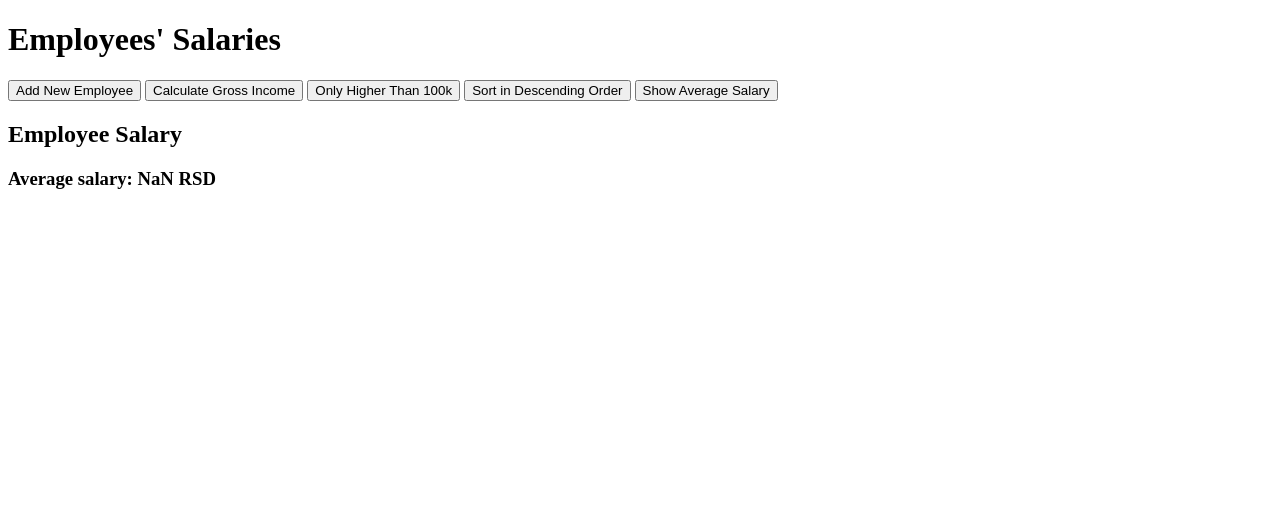
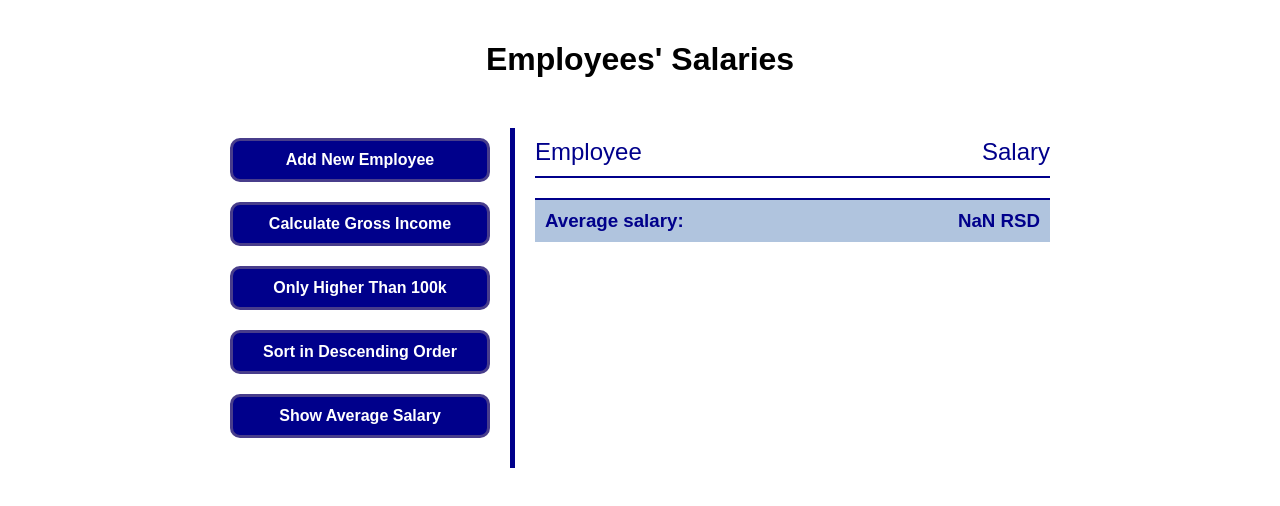
Before and after one commit to JelenaMarjanovic/cs-vanilla_js, a plain HTML site: page index.html in a window 1280 px wide. Both pictures are taken after a click on the button "Show Average Salary". Drawn offline with Linux system fonts and the light colour scheme; no server answers.

Commit message:
CSS styling

```diff
--- a/employeeData.js
+++ b/employeeData.js
@@ -38,13 +38,15 @@ async function fetchEmployee() {
 // Update DOM
 function updateDOM(data = employees) {
   // Clear previous content
-  mainContent.innerHTML = "<h2>Employee Salary</h2>";
+  mainContent.innerHTML = "<h2><span>Employee</span> <span>Salary</span></h2>";
 
   // Show updated content
   data.forEach(employee => {
     const el = document.createElement("div");
     el.classList.add("employee");
-    el.innerHTML = `${employee.name} ${formatAsCurrency(employee.salary)}`;
+    el.innerHTML = `<span>${employee.name}</span> <span>${formatAsCurrency(
+      employee.salary
+    )}</span>`;
 
     mainContent.appendChild(el);
   });
@@ -93,9 +95,9 @@ function averageSalary() {
   const average = total / employees.length;
 
   const avgSalary = document.createElement("div");
-  avgSalary.innerHTML = `<h3><strong>Average salary: ${formatAsCurrency(
+  avgSalary.innerHTML = `<h3><span>Average salary:</span> <span>${formatAsCurrency(
     average
-  )}</strong></h3>`;
+  )}</span></h3>`;
   mainContent.appendChild(avgSalary);
 }
 
--- a/index.html
+++ b/index.html
@@ -5,6 +5,7 @@
     <meta charset="UTF-8">
     <meta name="viewport" content="width=device-width, initial-scale=1.0">
     <title>Employee Salary Data</title>
+    <link rel="stylesheet" href="./style.css">
   </head>
 
   <body>
@@ -22,7 +23,7 @@
 
       <!-- Display main content -->
       <main id="content">
-        <h2>Employee Salary</h2>
+        <h2><span>Employee</span> <span>Salary</span></h2>
       </main>
 
     </div>
--- a/style.css
+++ b/style.css
@@ -0,0 +1,88 @@
+* {
+  /* padding: 0; */
+  /* margin: 0; */
+  box-sizing: border-box;
+}
+
+/* html {
+  font-size: 1em;
+} */
+
+body {
+  display: flex;
+  flex-direction: column;
+  align-items: center;
+  min-height: 100vh;
+  font-family: Arial, Helvetica, sans-serif;
+  margin-top: 20px;
+}
+
+h1 {
+  margin-bottom: 30px;
+}
+
+.container {
+  display: flex;
+  max-width: 100%;
+  width: 900px;
+  margin: 0 auto;
+  padding: 20px;
+}
+
+aside {
+  width: 300px;
+  padding: 10px 20px;
+}
+
+button {
+  display: block;
+  width: 100%;
+  border: solid 3px darkslateblue;
+  border-radius: 10px;
+  background-color: darkblue;
+  color: white;
+  font-size: 1em;
+  font-weight: bold;
+  cursor: pointer;
+  margin-bottom: 20px;
+  padding: 10px;
+}
+
+main {
+  border-left: 5px solid darkblue;
+  flex: 1;
+  padding: 10px 20px;
+}
+
+
+h2 {
+  display: flex;
+  justify-content: space-between;
+  border-bottom: 2.5px solid darkblue;
+  color: darkblue;
+  font-weight: 300;
+  margin: 0 0 20px;
+  padding-bottom: 10px;
+}
+
+h3 {
+  display: flex;
+  justify-content: space-between;
+  border-top: 2.5px solid darkblue;
+  background-color: lightsteelblue;
+  color: darkblue;
+  font-weight: bold;
+  margin: 20px 0 0;
+  padding: 10px;
+}
+
+.employee {
+  display: flex;
+  justify-content: space-between;
+  font-size: 20px;
+  margin-bottom: 10px;
+}
+
+span {
+  display: block;
+}
```
